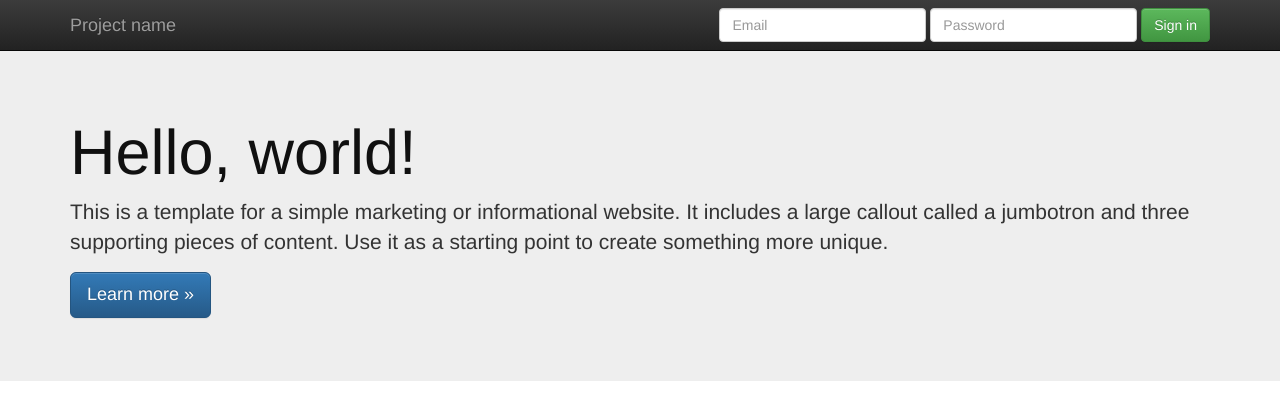
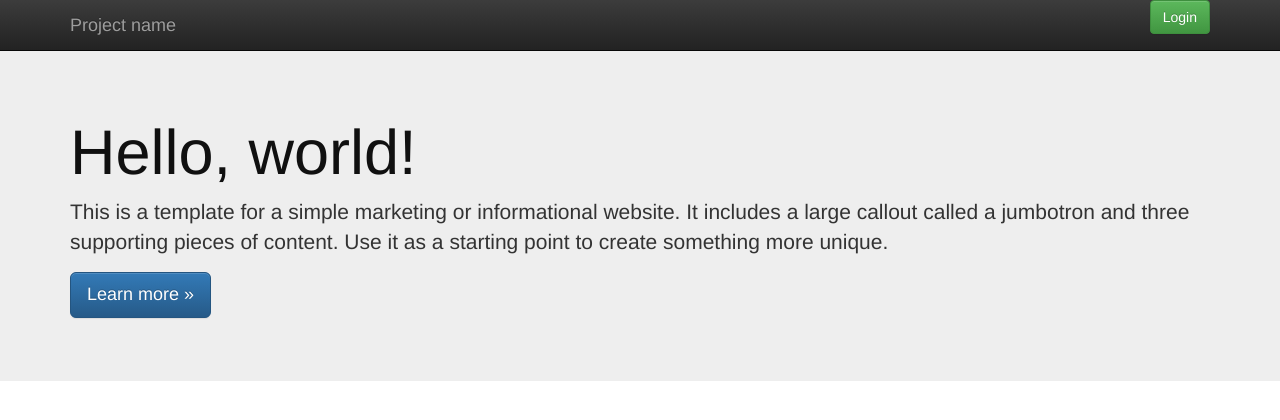
Before and after one commit to Munsterberg/emilia, a Django app: page / in a window 1280 px wide. Shown: the top 420 px of the page. Run offline with Django 3.2, Linux system fonts and the light colour scheme; some libraries are stand-ins or nearby versions.

Commit message:
Add login view, url, template and test

```diff
--- a/emilia/templates/base.html
+++ b/emilia/templates/base.html
@@ -45,15 +45,7 @@
           <a class="navbar-brand" href="#">Project name</a>
         </div>
         <div id="navbar" class="navbar-collapse collapse">
-          <form class="navbar-form navbar-right" role="form">
-            <div class="form-group">
-              <input type="text" placeholder="Email" class="form-control">
-            </div>
-            <div class="form-group">
-              <input type="password" placeholder="Password" class="form-control">
-            </div>
-            <button type="submit" class="btn btn-success">Sign in</button>
-          </form>
+            <a href="#" class="btn btn-success pull-right">Login</a>
         </div><!--/.navbar-collapse -->
       </div>
     </nav>
--- a/emilia/urls.py
+++ b/emilia/urls.py
@@ -16,10 +16,11 @@ Including another URLconf
 from django.conf.urls import url
 from django.contrib import admin
 
-from .views import home, home_files
+from .views import home, home_files, login
 
 urlpatterns = [
     url(r'^$', home, name='home'),
+    url(r'^login/', login, name='login'),
     url(r'^(?P<filename>(robots.txt)|(humans.txt))$', home_files, name='home-files'),
     url(r'^admin/', admin.site.urls),
 ]
--- a/emilia/views.py
+++ b/emilia/views.py
@@ -4,5 +4,10 @@ from django.shortcuts import render
 def home(request):
     return render(request, "emilia/index.html")
 
+
 def home_files(request, filename):
     return render(request, filename, content_type="text_plain")
+
+
+def login(request):
+    return render(request, "emilia/login.html")
--- a/functional_tests/test_all_users.py
+++ b/functional_tests/test_all_users.py
@@ -16,7 +16,7 @@ class NewVisitorTest(StaticLiveServerTestCase):
 
     def test_home_title(self):
         self.browser.get(self.get_full_url("home"))
-        self.assertIn('Emilia', self.browser.title)
+        self.assertIn('Home', self.browser.title)
 
     def test_h1_css(self):
         self.browser.get(self.get_full_url("home"))
@@ -28,3 +28,7 @@ class NewVisitorTest(StaticLiveServerTestCase):
         self.assertNotIn("Not Found", self.browser.title)
         self.browser.get(self.live_server_url + '/humans.txt')
         self.assertNotIn("Not Found", self.browser.title)
+
+    def test_login_title(self):
+        self.browser.get(self.get_full_url("login"))
+        self.assertIn('Login', self.browser.title)
```
Also changed, not shown: emilia/templates/emilia/login.html (added, +7 -0 lines), emilia/test.py (+10 -0 lines).
